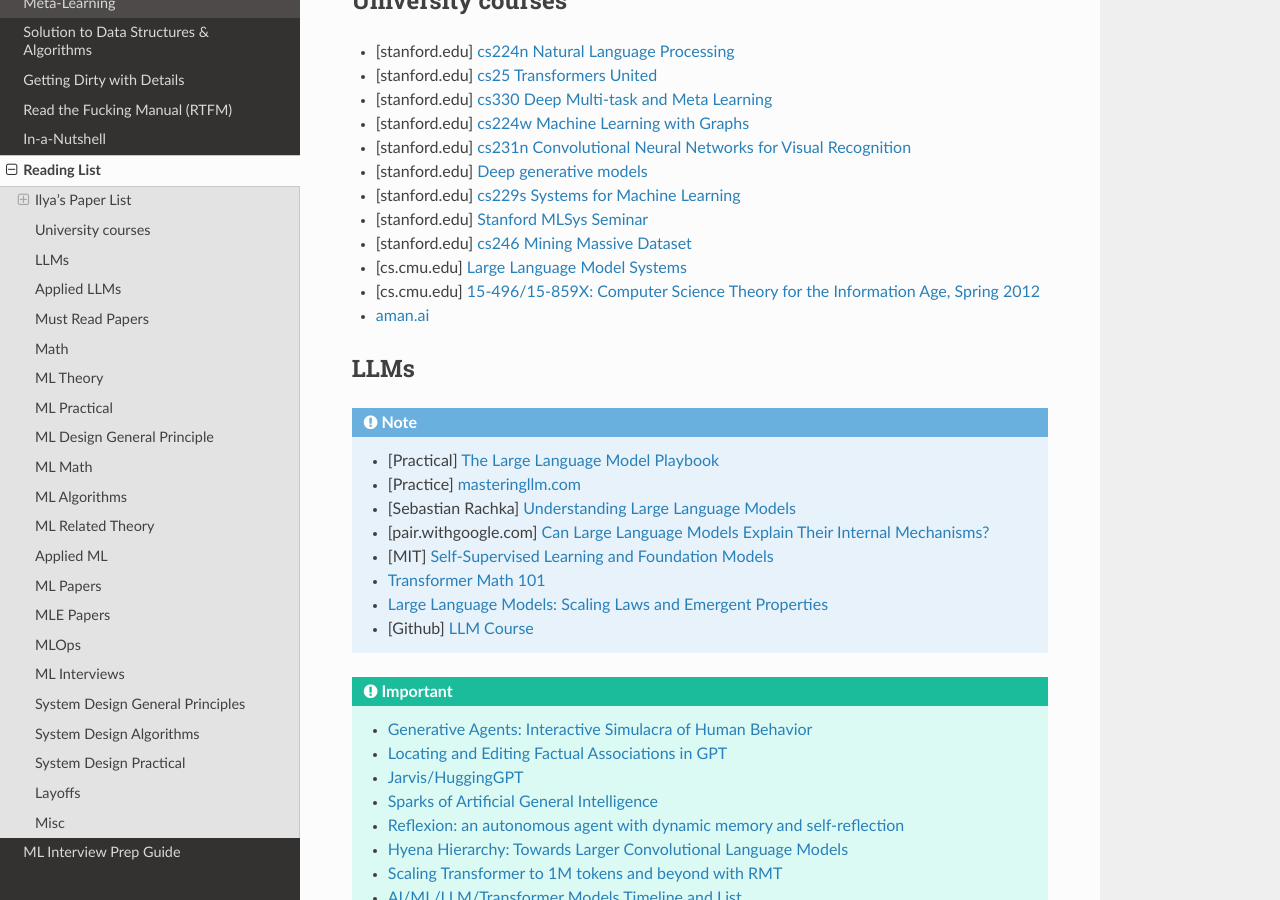
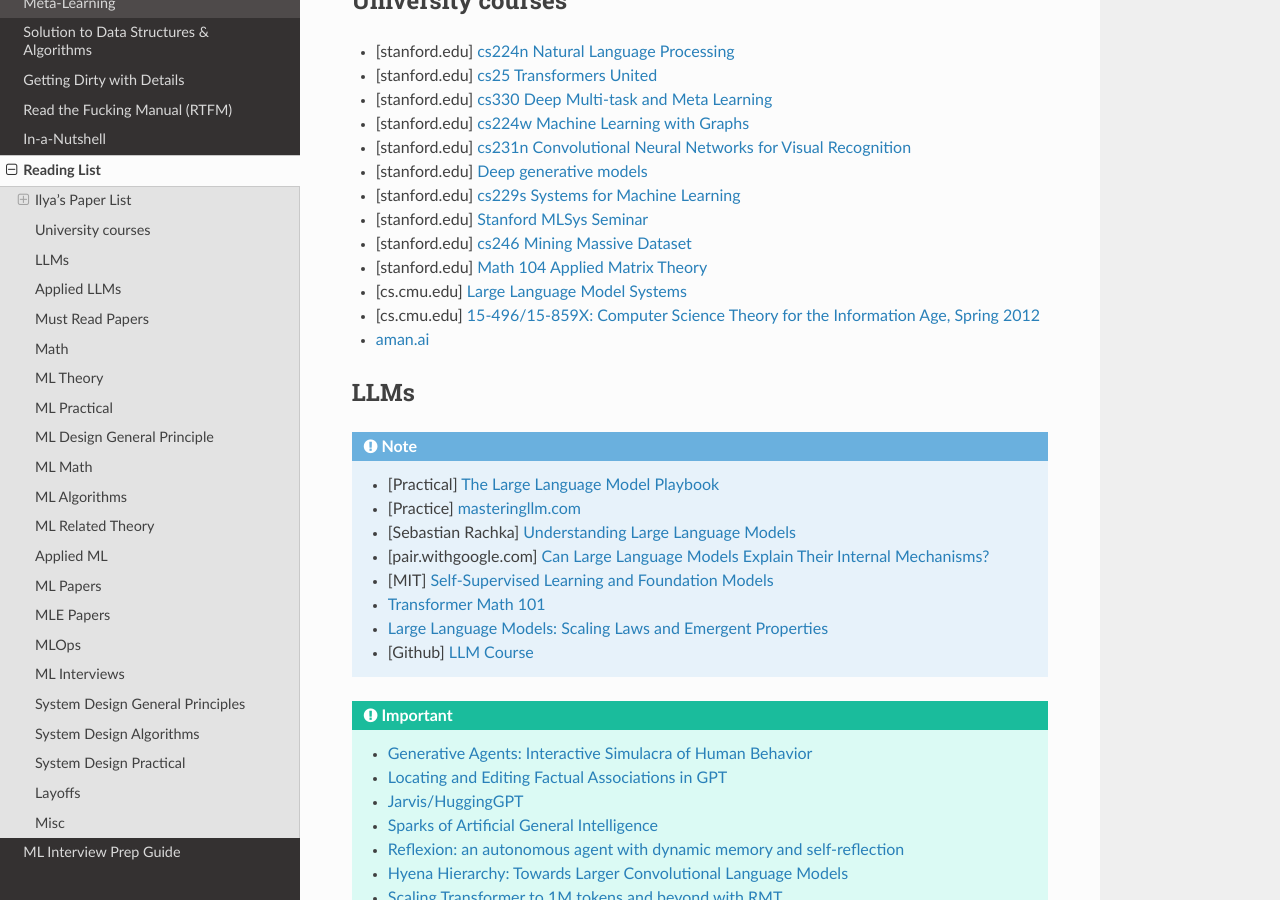
Before and after one commit to uselesstechjunks/leetcode, a Sphinx documentation site: the page built from docs/source/readlist.rst, in a window 1280 px wide and 900 px high, scrolled down 1366 px. Built offline with Sphinx 7.4.7 and the Read the Docs theme 2.0.0, drawn with Linux system fonts in a browser that asks for light colours.

Commit message:
Update readlist.rst (#348)

```diff
--- a/docs/source/readlist.rst
+++ b/docs/source/readlist.rst
@@ -64,6 +64,7 @@ University courses
 * [stanford.edu] `cs229s Systems for Machine Learning <https://cs229s.stanford.edu/fall2023/>`_
 * [stanford.edu] `Stanford MLSys Seminar <https://mlsys.stanford.edu/>`_
 * [stanford.edu] `cs246 Mining Massive Dataset <https://web.stanford.edu/class/cs246/>`_
+* [stanford.edu] `Math 104 Applied Matrix Theory <https://candes.su.domains/teaching/math104/>`_
 * [cs.cmu.edu] `Large Language Model Systems <https://llmsystem.github.io/llmsystem2024spring/>`_
 * [cs.cmu.edu] `15-496/15-859X: Computer Science Theory for the Information Age, Spring 2012 <https://www.cs.cmu.edu/~venkatg/teaching/CStheory-infoage/>`_
 * `aman.ai <https://aman.ai/>`_
```
